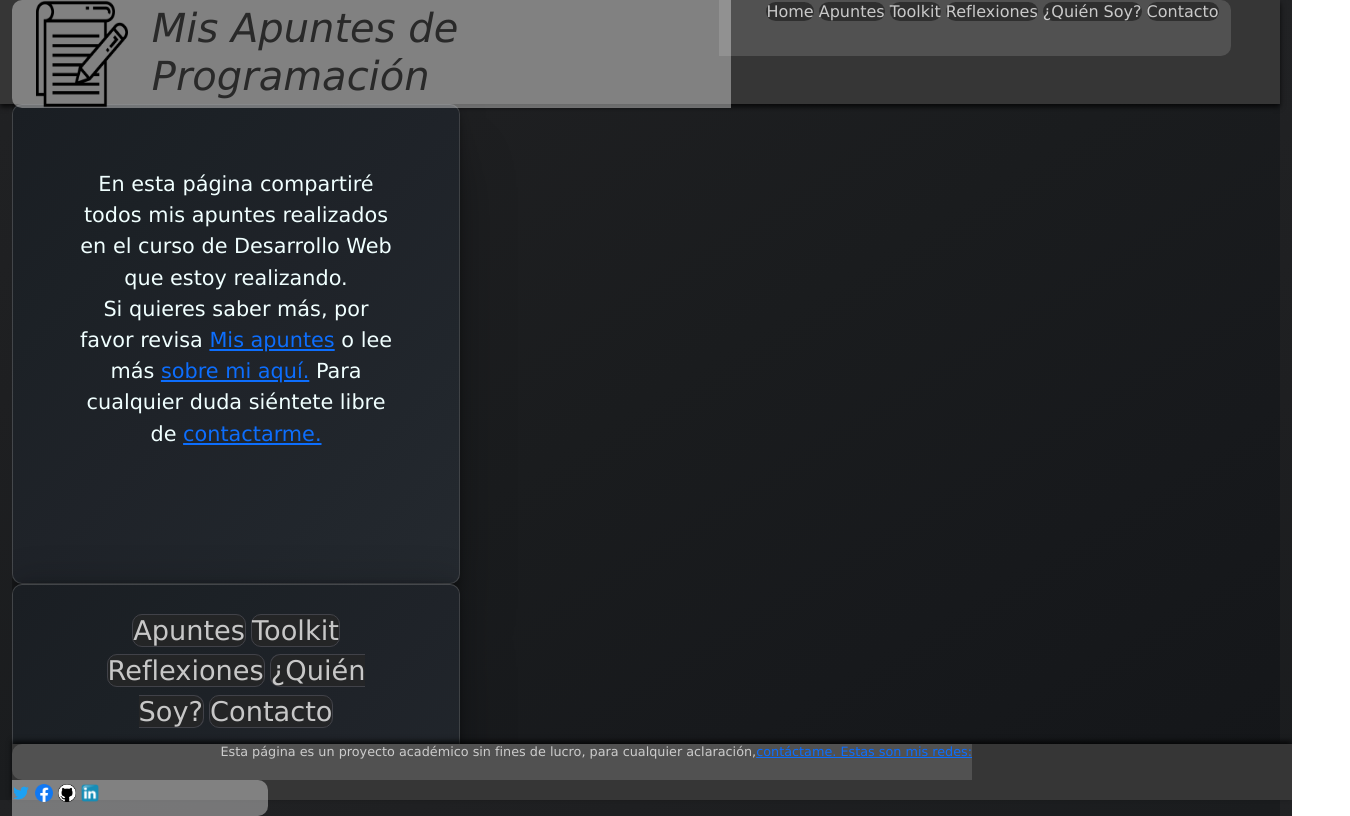
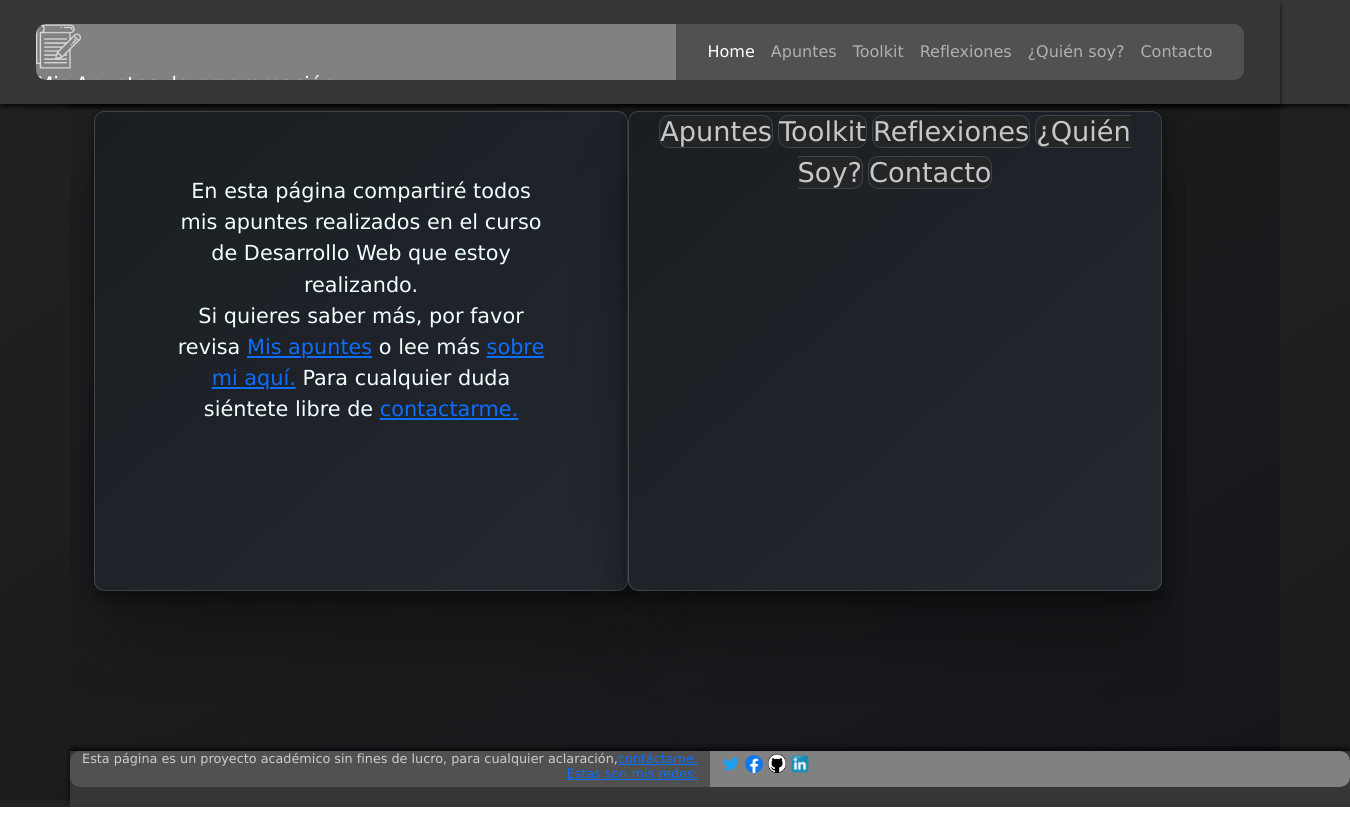
Before and after one commit to Thayrov/PF-ThayrovGarcia, a plain HTML site: page index.html in a window 1280 px wide. Shown: the whole page, 1350 px wide, since content can reach past the window. Drawn offline with nearby package versions, Linux system fonts and the light colour scheme.

Commit message:
Se modifica navegador con estilos de Bootstrap, aún en proceso

```diff
--- a/css/styles.css
+++ b/css/styles.css
@@ -30,7 +30,7 @@ body{
     height: 100vh;
 }
 .cabecera{
-
+    display: inline-flex;
     height: 13vh;
     width: 100vw;
     background-color: rgb(54, 54, 54);
@@ -38,16 +38,19 @@ body{
     -webkit-box-shadow: 0px 3px 5px 0px rgba(0,0,0,0.75);
     -moz-box-shadow: 0px 3px 5px 0px rgba(0,0,0,0.75);
     box-shadow: 0px 3px 5px 0px rgba(0,0,0,0.75);
+    font-family: Verdana, Geneva, Tahoma, sans-serif;
 
 }
 .cabecera__titulo{
-
+    height: 7vh;
+    width: 50vw;
     background-color: rgba(204, 204, 204, 0.5);
     overflow: auto;
     border-radius: 10px 0px 0px 10px;
 }
 .cabecera__logo{
-
+    width: 45px;
+    height: 45px;
 }
 .cabecera__texto{
 
@@ -56,6 +59,7 @@ body{
     font-style: italic;
 }
 .cabecera__nav{
+
     width: 40vw;
     height: 7vh;
 
@@ -100,14 +104,13 @@ body{
     color: azure;
 }
 .contenido__links{
+
     width: 35vw;
     height: 60vh;
 
     border: 1px solid rgba(128, 128, 128, 0.356);
     overflow: auto;
-    padding: 2vw;
-    padding-left: 7vw;
-    padding-right: 7vw;
+
     background-image: linear-gradient(to left top, #24292f, #21262c, #1f2329, #1c2126, #1a1e23);
     -webkit-box-shadow: 3px 3px 5px 0px rgba(0,0,0,0.75);
     -moz-box-shadow: 3px 3px 5px 0px rgba(0,0,0,0.75);
--- a/index.html
+++ b/index.html
@@ -17,28 +17,69 @@
 <body>
 <!--En el header muestro el nombre del sitio y los links a sus secciones-->
 
-    <div class="container-fluid">
-    <header class="container-fluid row cabecera">
-        <div class="col-7 row cabecera__titulo">
-            <img class="col-xl-2 cabecera__logo" src="./images/logo.png" alt="Logo en forma de bloc de notas">
-            <h1 class="col-xl-10 cabecera__texto">Mis Apuntes de Programación</h1>
+    <div class="container">
+    <header class="row cabecera">
+
+        <nav class="navbar navbar-expand-md navbar-dark fixed-top cabecera">
+            <div class="container-fluid ">
+                <div class="cabecera__titulo">
+                <div class="cabecera__logo">
+                    <img src="./images/w_logo.png" width="100%" height="100%" alt="Logo en forma de bloc de notas"></div>
+                <a class="navbar-brand" href="#">Mis Apuntes de programación</a>
+                <button class="navbar-toggler" type="button" data-bs-toggle="collapse" data-bs-target="#navbarCollapse" aria-controls="navbarCollapse" aria-expanded="false" aria-label="Toggle navigation">
+                <span class="navbar-toggler-icon"></span>
+                </button></div>
+
+                <div class="collapse navbar-collapse cabecera__nav" id="navbarCollapse">
+                <ul class="navbar-nav me-auto mb-2 mb-md-0  ms-auto">
+                    <li class="nav-item">
+                        <a class="nav-link active" aria-current="page" href="#">Home</a>
+                    </li>
+                    <li class="nav-item">
+                        <a class="nav-link" href="#">Apuntes</a>
+                    </li>
+                    <li class="nav-item">
+                        <a class="nav-link" href="#">Toolkit</a>
+                    </li>
+                    <li class="nav-item">
+                        <a class="nav-link" href="#">Reflexiones</a>
+                    </li>
+                    <li class="nav-item">
+                        <a class="nav-link" href="#">¿Quién soy?</a>
+                    </li>
+                    <li class="nav-item">
+                        <a class="nav-link" href="#">Contacto</a>
+                    </li>
+                </ul>
+
+              </div>
+            </div>
+          </nav>
+
+
+        <!--<div class="col cabecera__titulo">
+            <div class="cabecera__logo">
+            <img src="./images/logo.png" width="100%" height="100%" alt="Logo en forma de bloc de notas"></div>
+            <div class="cabecera__texto">
+                <h1 >Mis Apuntes de Programación</h1>
+            </div>
         </div>
-        <nav class="col-5 cabecera__nav">
+        <nav class="col cabecera__nav">
             <a class="cabecera__nav__a" href="#">Home</a>
             <a class="cabecera__nav__a" href="pages/apuntes.html">Apuntes</a>
             <a class="cabecera__nav__a" href="pages/toolkit.html">Toolkit</a>
             <a class="cabecera__nav__a" href="pages/reflexiones.html">Reflexiones</a>
             <a class="cabecera__nav__a" href="pages/quiensoy.html">¿Quién Soy?</a>
             <a class="cabecera__nav__a" href="pages/contacto.html">Contacto</a>
-        </nav>
+        </nav>-->
     </header>
 <!--En el main muestro como explorar la página-->
-    <main class="contenido">
-        <section class="contenido__info">
+    <main class="row container justify-content-around contenido">
+        <section class="col contenido__info">
             <p class="contenido__info__p">En esta página compartiré todos mis apuntes realizados en el curso de Desarrollo Web que estoy realizando. <br>
             Si quieres saber más, por favor revisa <a href="pages/apuntes.html">Mis apuntes</a> o lee más <a href="pages/quiensoy.html">sobre mi aquí.</a> Para cualquier duda siéntete libre de <a href="pages/contacto.html">contactarme.</a></p>
         </section>
-        <section class="contenido__links">
+        <section class="col flex-column contenido__links">
             <a class="contenido__links__a" href="pages/apuntes.html">Apuntes</a>
             <a class="contenido__links__a" href="pages/toolkit.html">Toolkit</a>
             <a class="contenido__links__a" href="pages/reflexiones.html">Reflexiones</a>
@@ -47,11 +88,11 @@
         </section>
     </main>
 <!--En el footer muestro acceso a mis redes-->
-    <footer class="pie">
-        <div class="pie__info">
+    <footer class="row pie">
+        <div class="col pie__info">
             <h3 class="pie__info__disclaimer">Esta página es un proyecto académico sin fines de lucro, para cualquier aclaración,<a href="pages/contacto.html">contáctame. Estas son mis redes:</a></h3>
         </div>
-        <div class="pie__links">
+        <div class="col pie__links">
             <a href="https://twitter.com/ThayrovG"><img class="pie__links_img" src="./images/free-twitter-logo-icon-2429-thumb.png" alt="Logo de Twitter"></a>
             <a href="https://www.facebook.com/thayrovg"><img class="pie__links_img" src="./images/Facebook_Logo.png" alt="Logo de Facebook"></a>
             <a href="https://github.com/Thayrov"><img class="pie__links_img" src="./images/img_326384.png" alt="Logo de Github"></a>
```
Also changed, not shown: images/w_logo.png (added).
